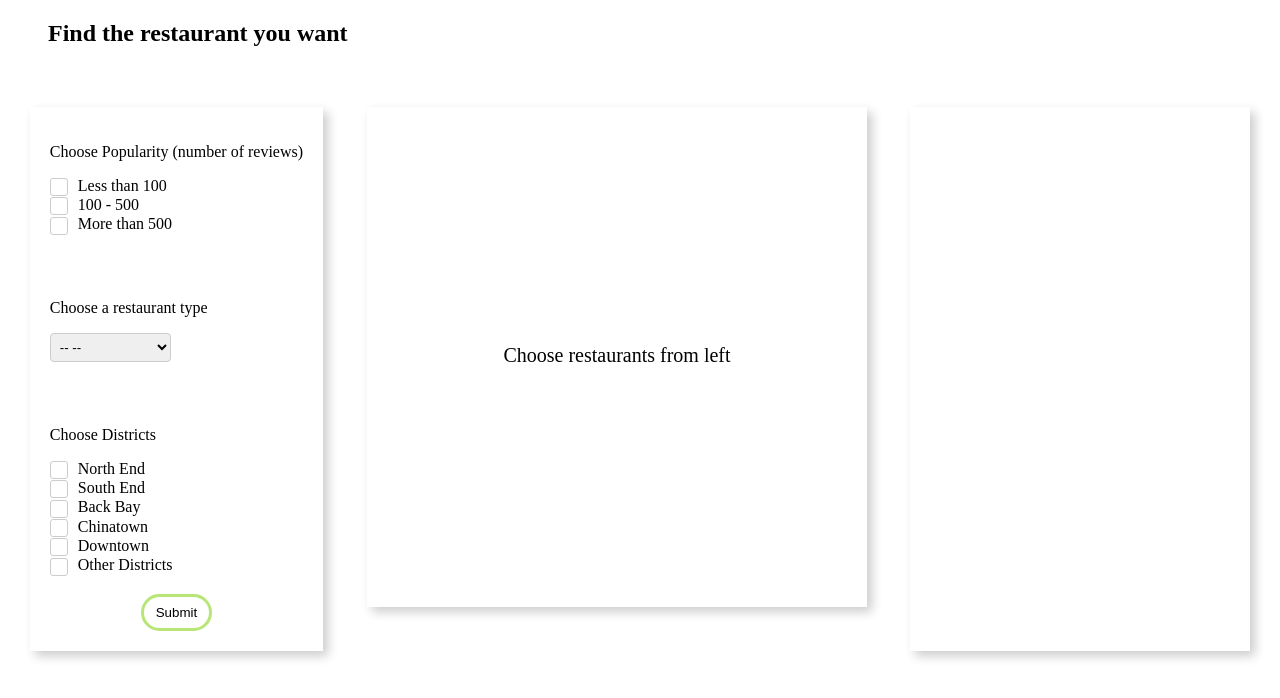
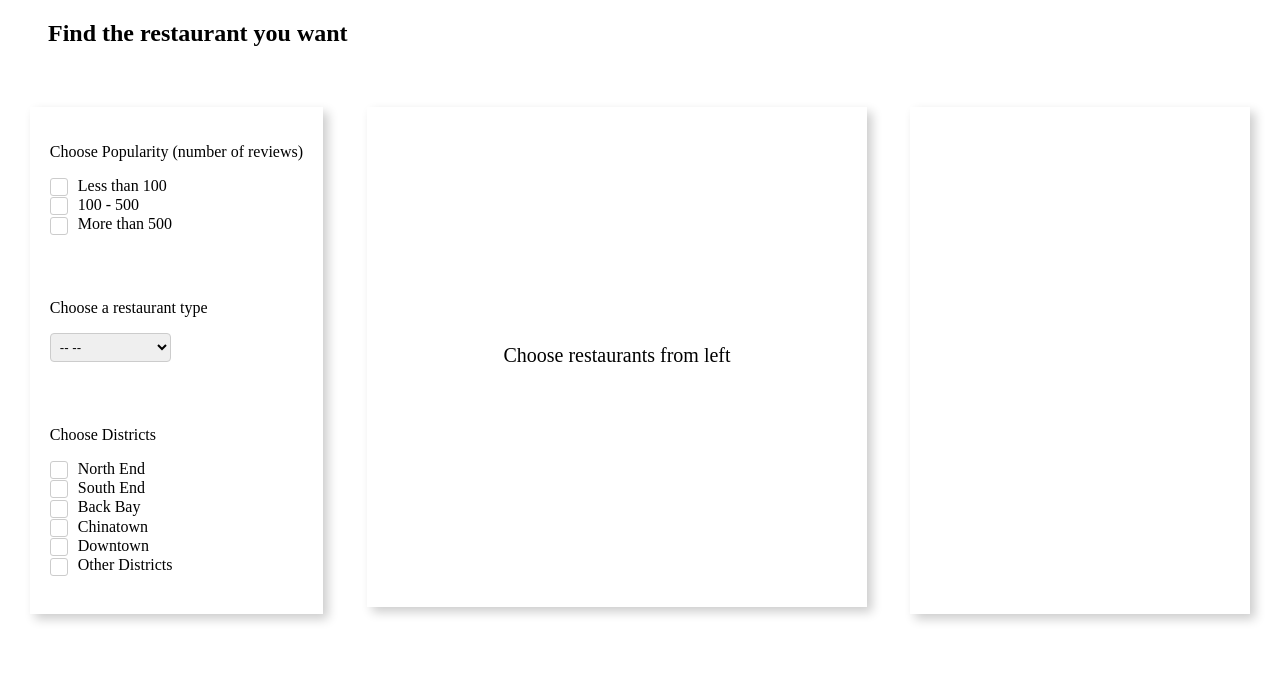
Before and after one commit to xf234/5311-homework3, a plain HTML site: page static/index.html in a window 1280 px wide. Drawn offline with nearby package versions, Linux system fonts and the light colour scheme.

Commit message:
delete button

```diff
--- a/static/index.html
+++ b/static/index.html
@@ -61,7 +61,6 @@
             <input type="checkbox" id="otherDistricts" name="district" value="otherDistricts">
             <label for="otherDistricts">Other Districts</label><br>
             <br>
-            <input type="submit" value="Submit" id="submitButton">
         </form>
 
         <svg id="scatterPlot" height="500" width="500" style="box-shadow: 5px 5px 10px rgba(0, 0, 0, 0.2);"></svg>
@@ -96,7 +95,7 @@
             console.log(restaurantBoston);
             const restaurantsText = d3.select("#restaurantsText");
 
-            document.getElementById('restaurant-selection').addEventListener('submit', function (event) {
+            document.getElementById('restaurant-selection').addEventListener('change', function (event) {
                 remove_previous_info();
                 event.preventDefault();
                 const checkboxes = document.querySelectorAll('input[type=checkbox]:checked');
--- a/static/styles.css
+++ b/static/styles.css
@@ -1,12 +1,3 @@
-#submitButton {
-    display: block;
-    margin: auto;
-    border: solid 3px #B7E576;
-    background-color: white;
-    padding: 8px 12px;
-    border-radius: 20px;
-}
-
 #restaurantType {
     border: 1px solid #ccc;
     padding: 5px;
```
